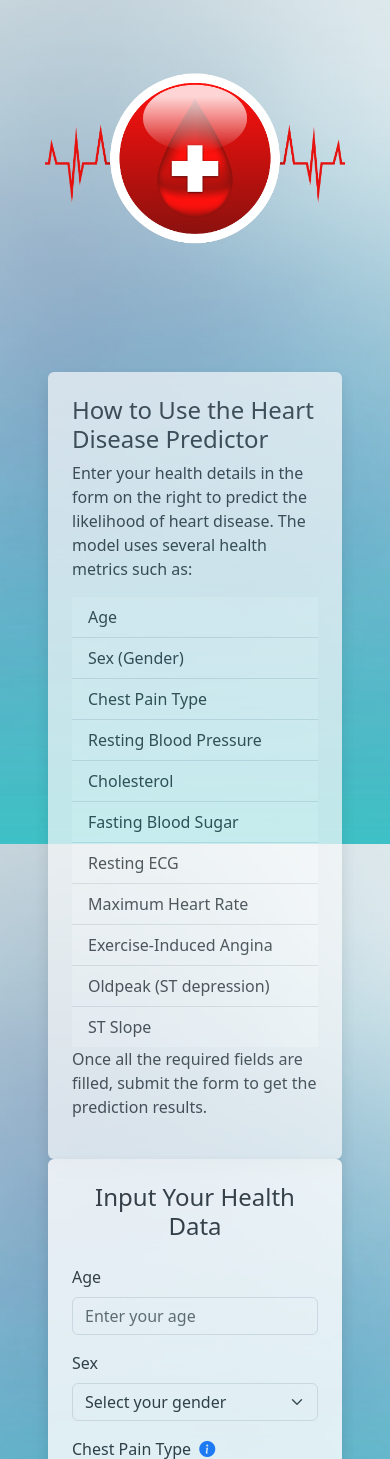
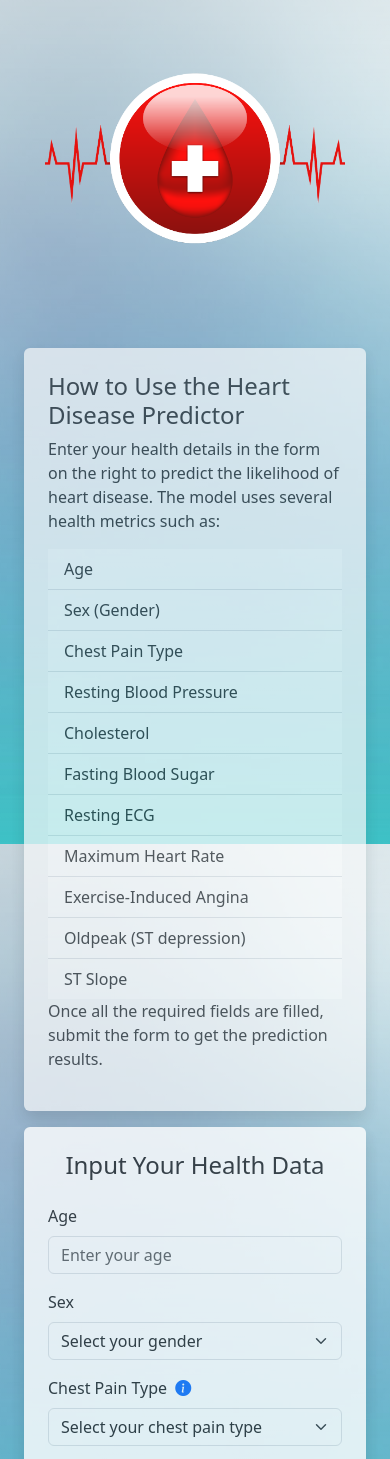
Before and after one commit to eric-h-123/flask-heart-app, a Flask app: page / in a window 390 px wide. Shown: the top 1459 px of the page. Run offline with Flask 3, Linux system fonts and the light colour scheme; parts of the project's set-up code (start-up, migrations or seed data) failed here and were passed over.

Commit message:
Resize bootstrap container padding, add margin for sections on mobile

```diff
--- a/heart_app_copy/templates/index.html
+++ b/heart_app_copy/templates/index.html
@@ -14,10 +14,10 @@
     <header class="header text-center my-1">
         <img src="{{ url_for('static', filename='images/header.png') }}" alt="Heart Logo" class="logo">
     </header>
-    <div class="container px-5 py-5">
-        <div class="row align-items-stretch gx-5">
+    <div class="container px-4 py-4">
+        <div class="row align-items-stretch gx-4">
             <!-- Left Column: Info Section -->
-            <div class="col-lg-6">
+            <div class="col-lg-6 col-12">
                 <div class="info-section bg-light p-4 rounded shadow">
                     <h2>How to Use the Heart Disease Predictor</h2>
                     <div class="info-text">
@@ -46,7 +46,7 @@
             </div>
 
             <!-- Right Column: Form Section -->
-            <div class="col-lg-6">
+            <div class="col-lg-6 col-12 mt-3 mt-md-0">
                 <div class="form-section bg-white p-4 rounded shadow">
                     <h2 class="text-center mb-4">Input Your Health Data</h2>
                     <form id="healthForm" action="/" method="POST">
```
